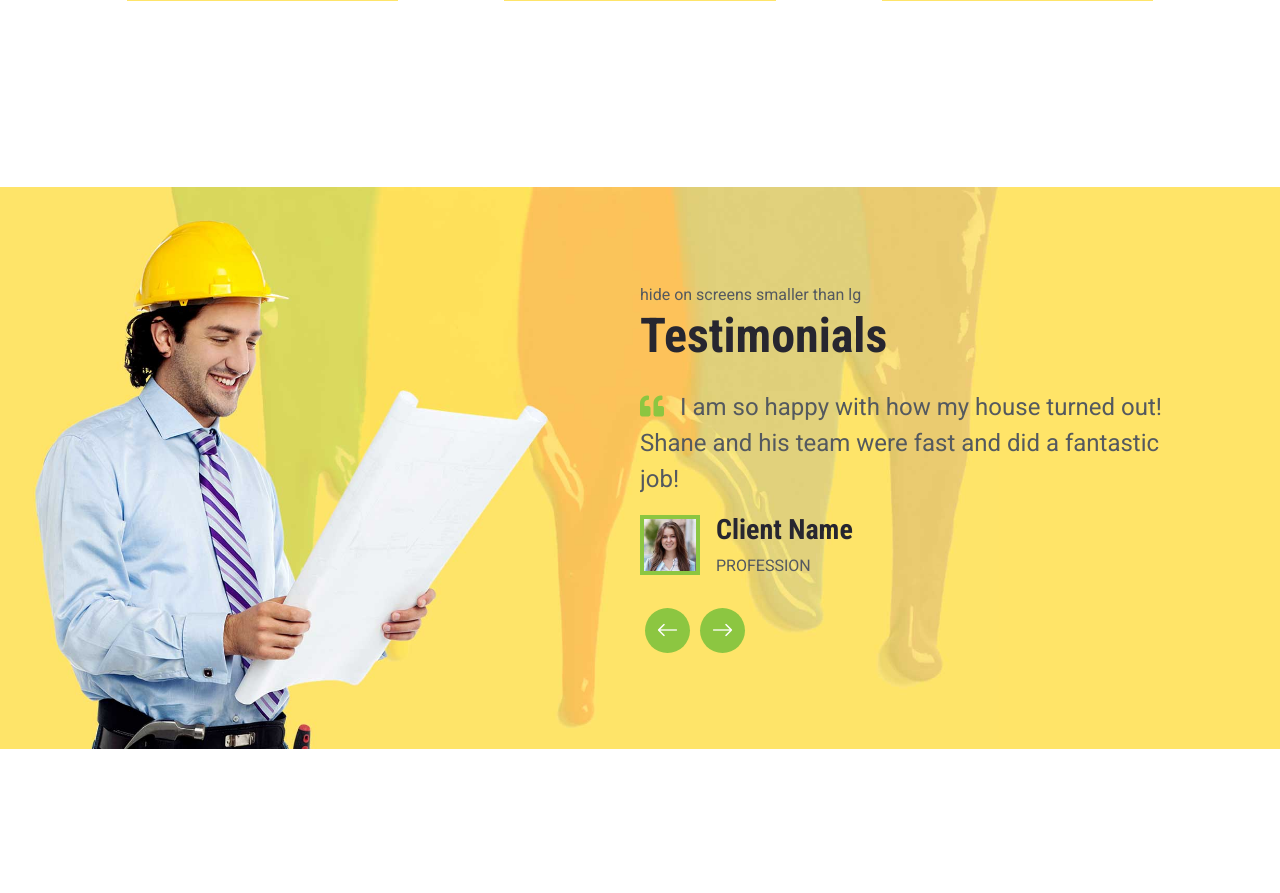
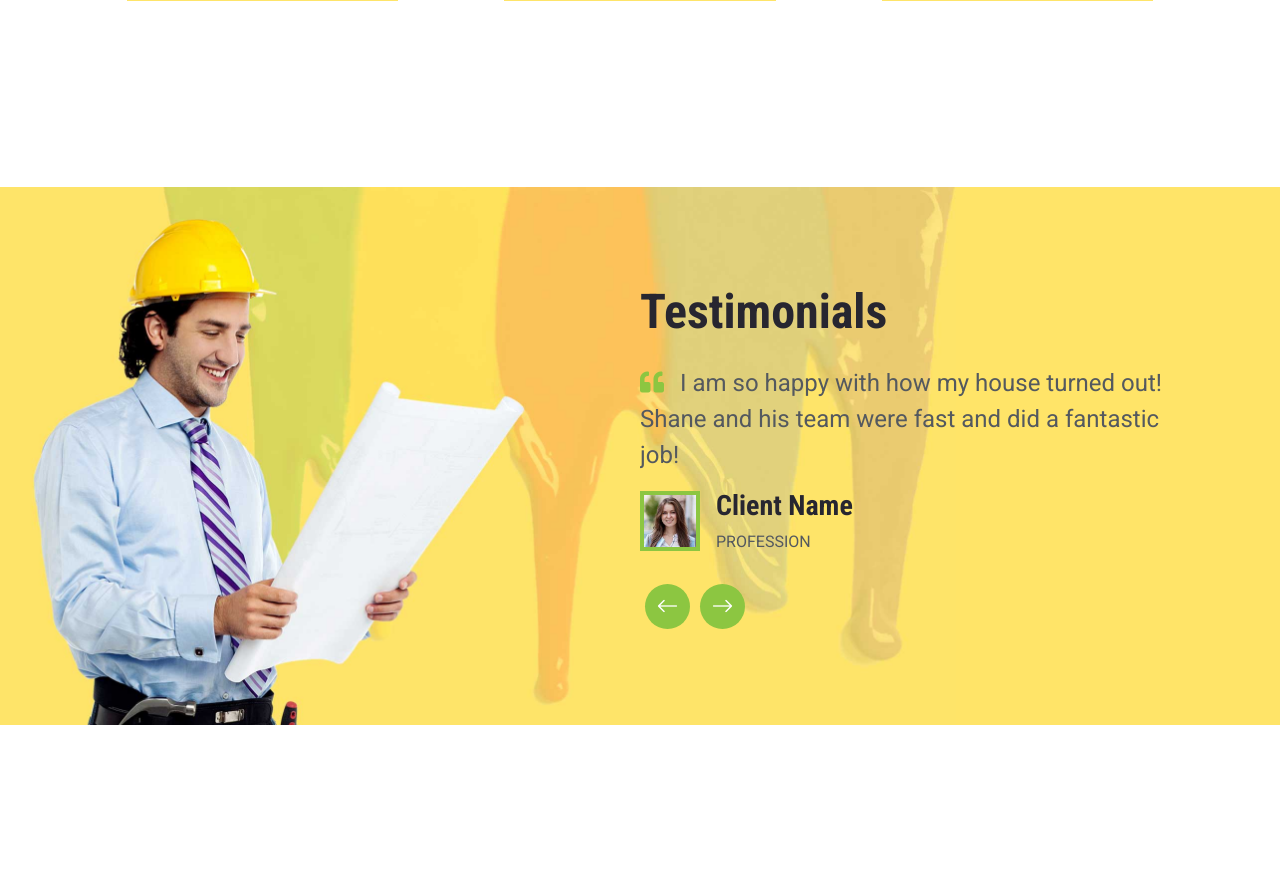
Before and after one commit to aero8991/Django, a Django app: page / in a window 1280 px wide. Shown: the part 4481-5374 px from the top of the page. Run offline with Django 3.2, Linux system fonts and the light colour scheme; some libraries are stand-ins or nearby versions.

Commit message:
updated for mobile2

```diff
--- a/website/templates/home.html
+++ b/website/templates/home.html
@@ -237,7 +237,7 @@
             <div class="row g-0 justify-content-end">
                 <div class="col-lg-6"><div class="d-lg-none"></div>
 
-                    <div class="d-none d-lg-block">hide on screens smaller than lg <h1 class="display-5 mb-4">Testimonials</h1> <div class="owl-carousel testimonial-carousel">
+                    <div class="d-none d-lg-block"> <h1 class="display-5 mb-4">Testimonials</h1> <div class="owl-carousel testimonial-carousel">
                         <div class="testimonial-item">
                             <p class="fs-4 fw-normal"><i class="fa fa-quote-left text-secondary me-3"></i>I am so happy with how my house turned out! Shane and his team were fast and did a fantastic job!</p>
                             <div class="d-flex align-items-center">
```
